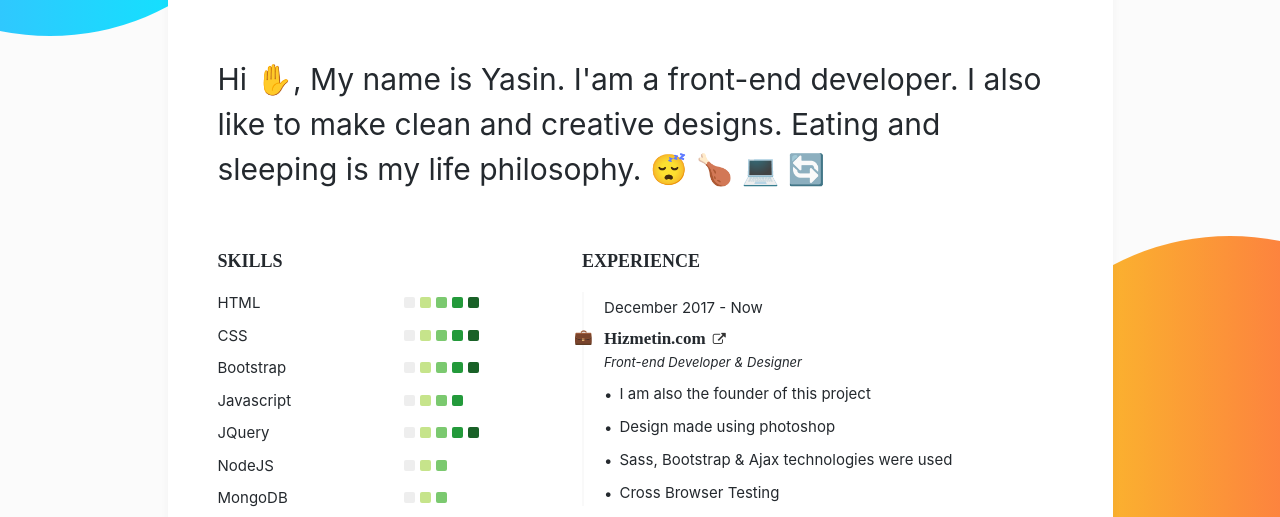
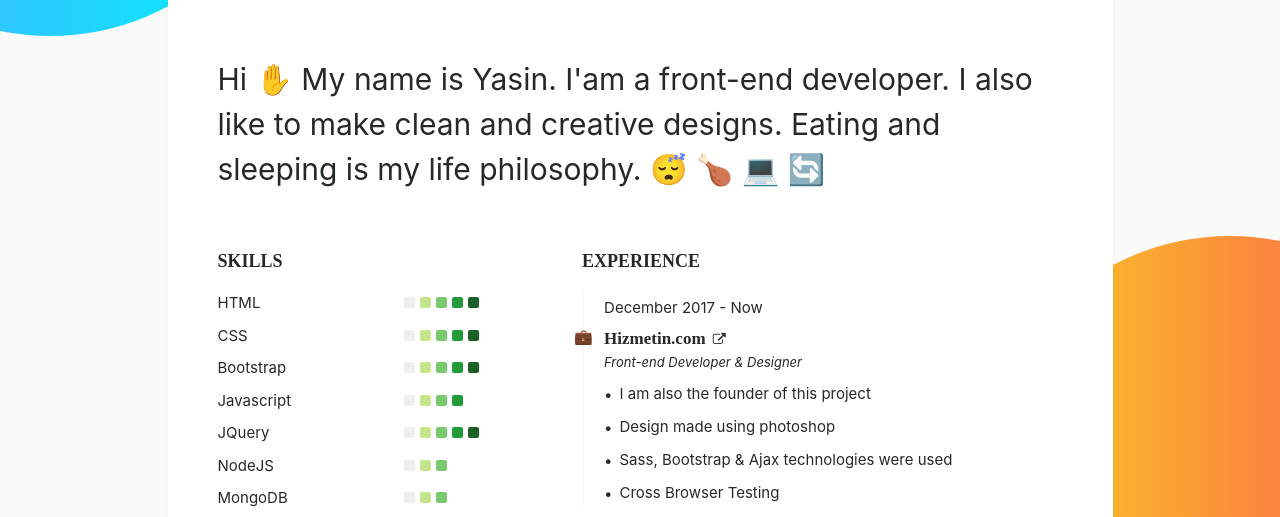
Before and after one commit to ysoftaoglu/ysoftaoglu.github.io, a website: page index.html in a window 1280 px wide. Shown: the part 264-781 px from the top of the page. Drawn offline with Linux system fonts and the light colour scheme; a web font is replaced by a local one.

Commit message:
Fixing Typo

```diff
--- a/index.html
+++ b/index.html
@@ -88,7 +88,7 @@
             </section>
             <section class="resume__body">
               <p class="resume__body-heading">
-                Hi ✋, My name is Yasin. I'am a front-end developer. I also like to make clean and creative designs. Eating and sleeping is my life philosophy. 😴 🍗 💻 🔄
+                Hi ✋ My name is Yasin. I'am a front-end developer. I also like to make clean and creative designs. Eating and sleeping is my life philosophy. 😴 🍗 💻 🔄
               </p>
               <div class="row">
                 <div class="col-md-4">
```
